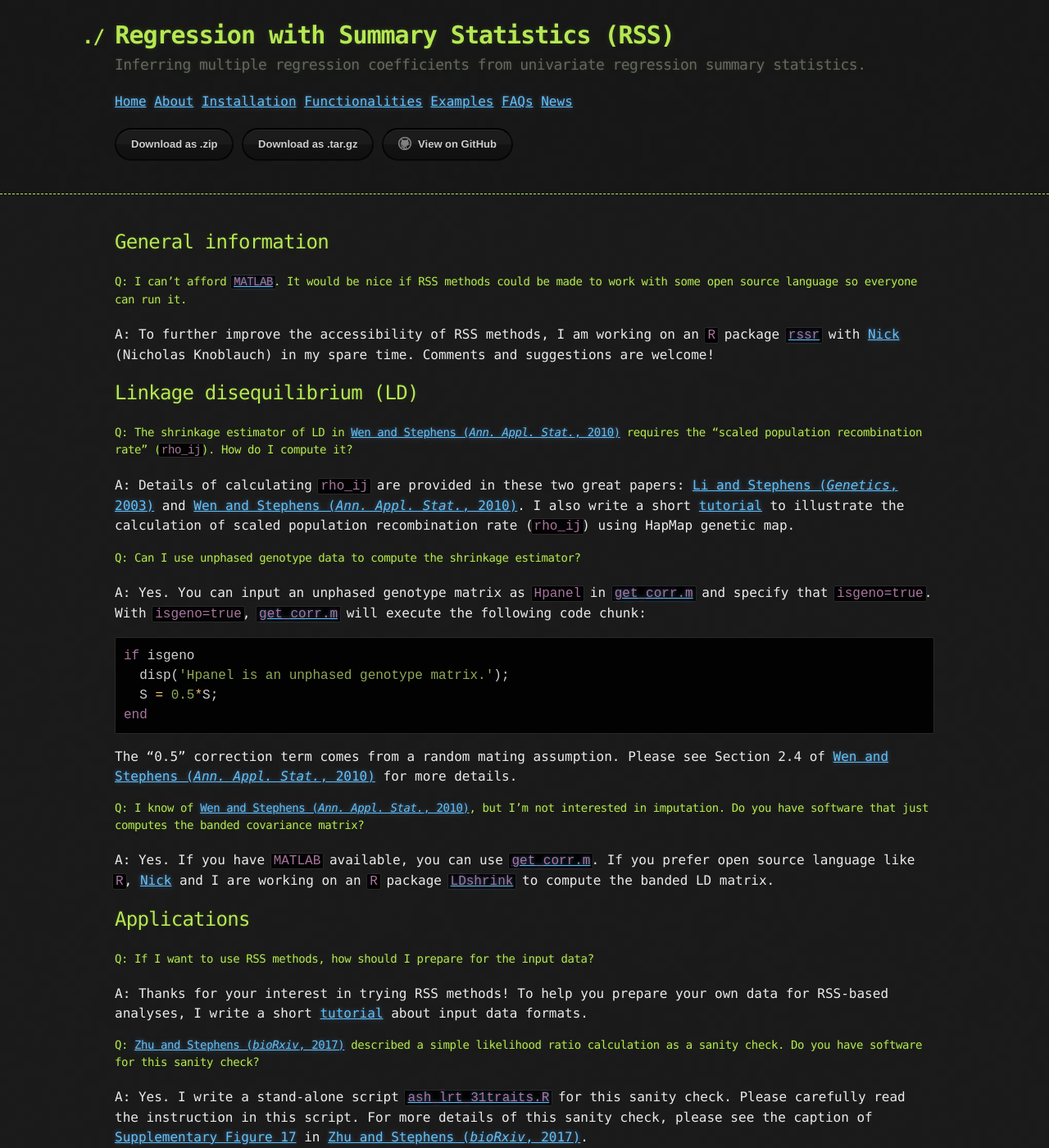
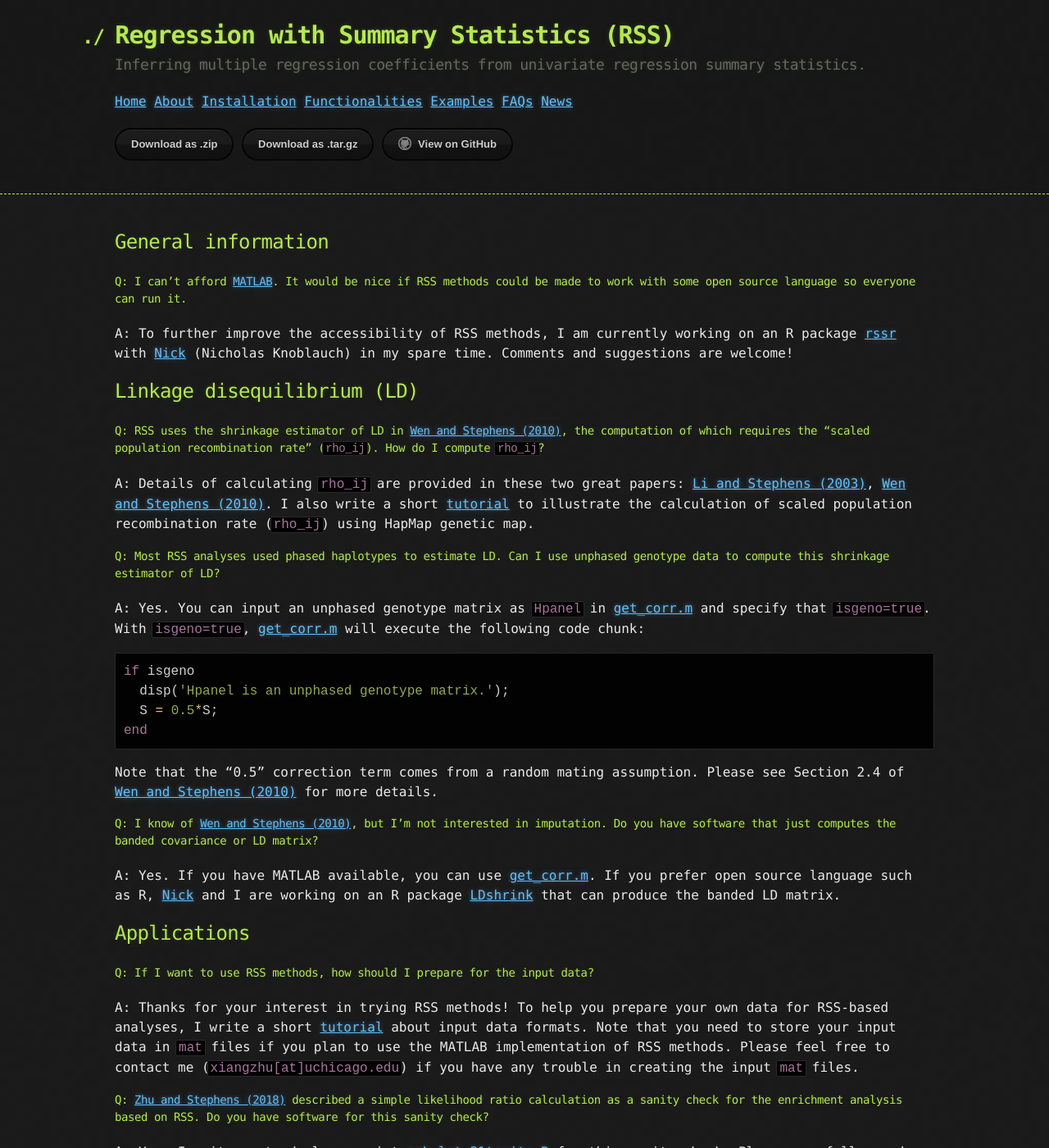
Before and after one commit to stephenslab/rss, a Jekyll site: the page built from docs/FAQ.md, in a window 1280 px wide and 1400 px high. Shown: the whole window at 82% size. Built offline with Jekyll 4.4.1, drawn with Linux system fonts in a browser that asks for light colours; some of the changed text lies outside the part shown.

Commit message:
update faq

````diff
--- a/docs/FAQ.md
+++ b/docs/FAQ.md
@@ -2,38 +2,39 @@
 layout: default
 ---
 
-[Wen and Stephens (*Ann. Appl. Stat.*, 2010)]: https://www.ncbi.nlm.nih.gov/pubmed/21479081
-[Li and Stephens (*Genetics*, 2003)]: https://www.ncbi.nlm.nih.gov/pubmed/14704198
-[`get_corr.m`]: https://github.com/stephenslab/rss/blob/master/misc/get_corr.m
+[Wen and Stephens (2010)]: https://www.ncbi.nlm.nih.gov/pubmed/21479081
+[Li and Stephens (2003)]: https://www.ncbi.nlm.nih.gov/pubmed/14704198
+[get_corr.m]: https://github.com/stephenslab/rss/blob/master/misc/get_corr.m
 [Nick]: https://github.com/CreRecombinase
-[`rssr`]: https://github.com/stephenslab/rssr
-[`LDshrink`]: https://github.com/stephenslab/LDshrink
-[Zhu and Stephens (*bioRxiv*, 2017)]: https://doi.org/10.1101/160770
-[`ash_lrt_31traits.R`]: https://github.com/stephenslab/rss/blob/master/misc/ash_lrt_31traits.R
+[rssr]: https://github.com/stephenslab/rssr
+[LDshrink]: https://github.com/stephenslab/LDshrink
+[Zhu and Stephens (2018)]: https://doi.org/10.1101/160770
+[ash_lrt_31traits.R]: https://github.com/stephenslab/rss/blob/master/misc/ash_lrt_31traits.R
+[Supplementary Figure 17]: https://www.biorxiv.org/content/biorxiv/suppl/2018/07/16/160770.DC2/160770-3.pdf
 
 ## General information
 
-#### Q: I can't afford [`MATLAB`](https://www.mathworks.com/). It would be nice if RSS methods could be made to work with some open source language so everyone can run it.
+#### Q: I can't afford [MATLAB](https://www.mathworks.com/). It would be nice if RSS methods could be made to work with some open source language so everyone can run it.
 
 A: To further improve the accessibility of RSS methods,
-I am working on an `R` package [`rssr`][]
+I am currently working on an R package [rssr][]
 with [Nick][] (Nicholas Knoblauch) in my spare time.
 Comments and suggestions are welcome!
 
 ## Linkage disequilibrium (LD)
 
-#### Q: The shrinkage estimator of LD in [Wen and Stephens (*Ann. Appl. Stat.*, 2010)][] requires the "scaled population recombination rate" (`rho_ij`). How do I compute it?
+#### Q: RSS uses the shrinkage estimator of LD in [Wen and Stephens (2010)][], the computation of which requires the "scaled population recombination rate" (`rho_ij`). How do I compute `rho_ij`?
 
 A: Details of calculating `rho_ij` are provided in these two great papers:
-[Li and Stephens (*Genetics*, 2003)][] and [Wen and Stephens (*Ann. Appl. Stat.*, 2010)][].
+[Li and Stephens (2003)][], [Wen and Stephens (2010)][].
 I also write a short [tutorial](Recombination) to illustrate the calculation of
 scaled population recombination rate (`rho_ij`) using HapMap genetic map.
 
-#### Q: Can I use unphased genotype data to compute the shrinkage estimator?
+#### Q: Most RSS analyses used phased haplotypes to estimate LD. Can I use unphased genotype data to compute this shrinkage estimator of LD?
 
-A: Yes. You can input an unphased genotype matrix as `Hpanel` in [`get_corr.m`][]
-and specify that `isgeno=true`.
-With `isgeno=true`, [`get_corr.m`][] will execute the following code chunk:
+A: Yes. You can input an unphased genotype matrix as `Hpanel`
+in [get_corr.m][] and specify that `isgeno=true`.
+With `isgeno=true`, [get_corr.m][] will execute the following code chunk:
 
 ```matlab
 if isgeno
@@ -42,14 +43,14 @@ if isgeno
 end
 ```
 
-The "0.5" correction term comes from a random mating assumption.
-Please see Section 2.4 of [Wen and Stephens (*Ann. Appl. Stat.*, 2010)][] for more details.
+Note that the "0.5" correction term comes from a random mating assumption.
+Please see Section 2.4 of [Wen and Stephens (2010)][] for more details.
 
-#### Q: I know of [Wen and Stephens (*Ann. Appl. Stat.*, 2010)][], but I'm not interested in imputation. Do you have software that just computes the banded covariance matrix?
+#### Q: I know of [Wen and Stephens (2010)][], but I'm not interested in imputation. Do you have software that just computes the banded covariance or LD matrix?
 
-A: Yes. If you have `MATLAB` available, you can use [`get_corr.m`][].
-If you prefer open source language like `R`, [Nick][] and I are working
-on an `R` package [`LDshrink`][] to compute the banded LD matrix.
+A: Yes. If you have MATLAB available, you can use [get_corr.m][].
+If you prefer open source language such as R, [Nick][] and I are working
+on an R package [LDshrink][] that can produce the banded LD matrix.
 
 ## Applications
 
@@ -58,11 +59,14 @@ on an `R` package [`LDshrink`][] to compute the banded LD matrix.
 A: Thanks for your interest in trying RSS methods!
 To help you prepare your own data for RSS-based analyses,
 I write a short [tutorial](Input-Data-Formats) about input data formats.
+Note that you need to store your input data in `mat` files if
+you plan to use the MATLAB implementation of RSS methods.
+Please feel free to contact me (`xiangzhu[at]uchicago.edu`) if you have
+any trouble in creating the input `mat` files.
 
-#### Q: [Zhu and Stephens (*bioRxiv*, 2017)][] described a simple likelihood ratio calculation as a sanity check. Do you have software for this sanity check?
+#### Q: [Zhu and Stephens (2018)][] described a simple likelihood ratio calculation as a sanity check for the enrichment analysis based on RSS. Do you have software for this sanity check?
 
-A: Yes. I write a stand-alone script [`ash_lrt_31traits.R`][] for this sanity check.
+A: Yes. I write a stand-alone script [ash_lrt_31traits.R][] for this sanity check.
 Please carefully read the instruction in this script.
 For more details of this sanity check, please see the caption of
-[Supplementary Figure 17](https://www.biorxiv.org/content/biorxiv/suppl/2018/07/16/160770.DC2/160770-3.pdf)
-in [Zhu and Stephens (*bioRxiv*, 2017)][].
+[Supplementary Figure 17][] in [Zhu and Stephens (2018)][].
````
